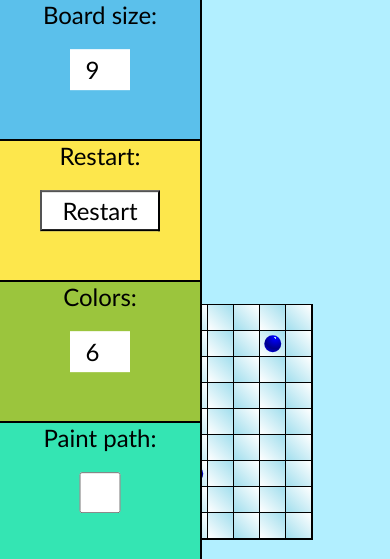
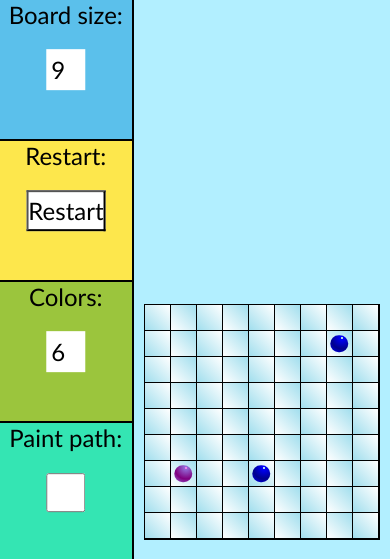
Before and after one commit to mterczynski/kulki, a website built with Vite: page index.html in a window 390 px wide. Shown: the top 559 px of the page. Built offline with nearby package versions, Linux system fonts and the light colour scheme.

Commit message:
Improve responsivity

```diff
--- a/css/menu.css
+++ b/css/menu.css
@@ -1,10 +1,11 @@
 .menu{
     display: flex;
-    position: absolute;
+    /* position: absolute; */
     flex-direction: column;
     left: 0;
     width: 200px;
-    height: 100%;
+    /* height: 100%; */
+    height: 100vh;
     border-right: 2px solid black;
 }
 .menu >*{
--- a/css/style.css
+++ b/css/style.css
@@ -13,7 +13,11 @@
 }
 
 body{
+    min-height: 100vh;
+    min-width: 100vw;
     overflow: hidden;
+    display: flex;
+    align-items: center;
     background: rgba(2, 204, 255, 0.3);
 }
 
@@ -48,13 +52,20 @@ body{
     border: 1px solid black;
     display: flex;
     flex-direction: column;
-    left: 50%;
-    position: absolute;
-    top: 50%;
-    transform: translate(-50%, -50%);
+    /* left: 50%; */
+    /* position: absolute; */
+    /* top: 50%;
+    transform: translate(-50%, -50%); */
     height: 60vmin;
     width: 60vmin;
     background: rgb(230, 230, 230);
+}
+
+.board-container {
+    display: flex;
+    width: 100%;
+    justify-content: center;
+    position: relative;
 }
 
 .board__row{
--- a/index.html
+++ b/index.html
@@ -11,7 +11,6 @@
 		<link rel="stylesheet" href="css/colors.css" />
 	</head>
 	<body>
-		<div id="board" class="board"></div>
 		<div class="menu">
 			<div class="boardSize">
 				<h3 class="header">Board size:</h3>
@@ -44,6 +43,10 @@
 				</div>
 			</div>
 		</div>
+		<div class="board-container">
+			<div id="board" class="board"></div>
+		</div>
+
 
 		<script type="module" src="ts/index.ts"></script>
 		<!-- <script src="js/aStarFinder.js"></script>
```
